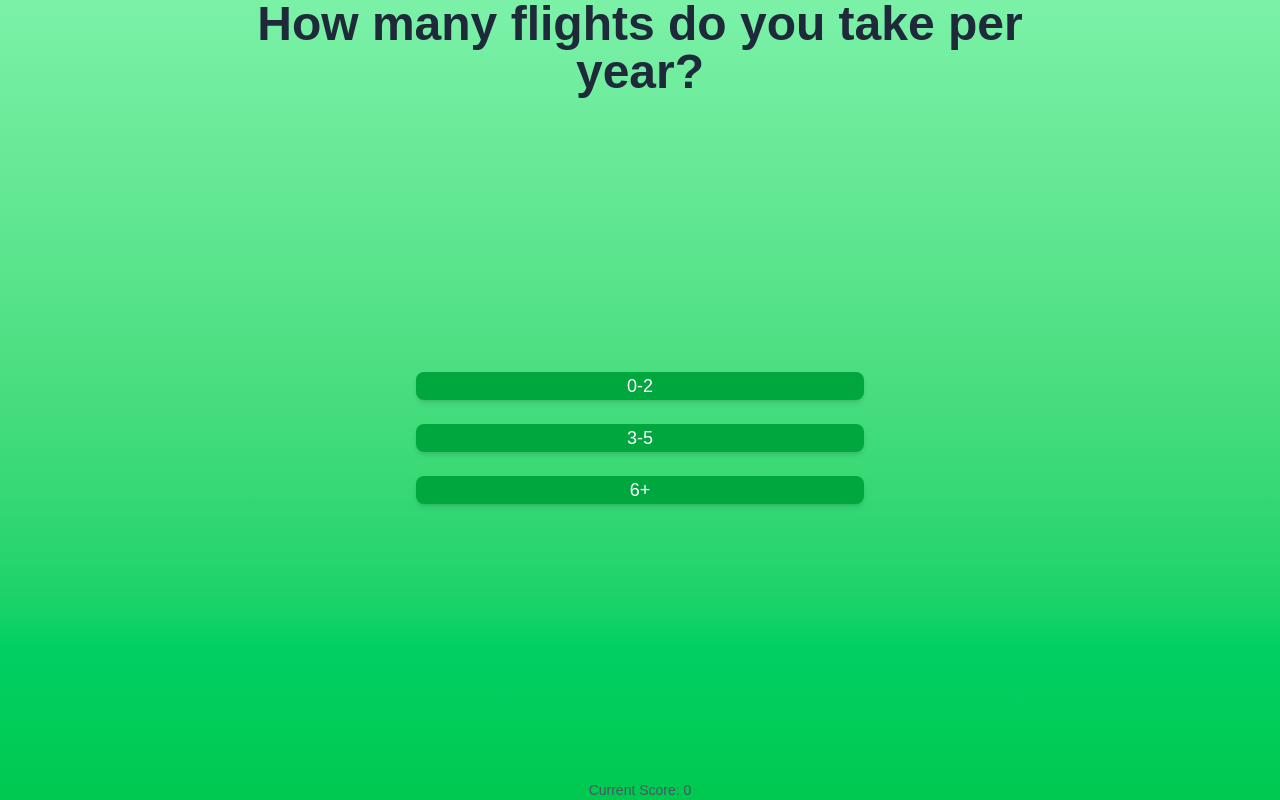
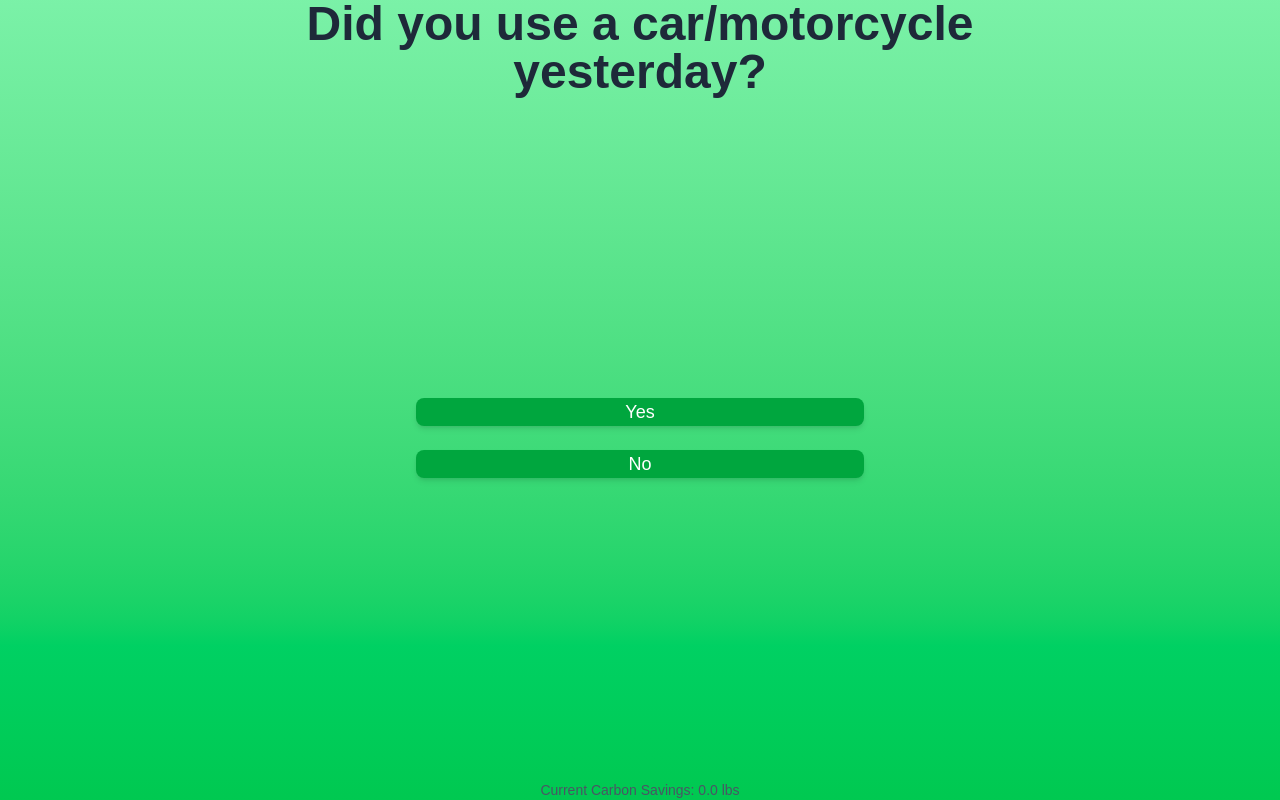
Before and after one commit to Dhruv-0-Arora/WAForge, a React (Vite) app: page /evaluation in a window 1280 px wide. Built offline with nearby package versions, Linux system fonts and the light colour scheme.

Commit message:
redone evaluation with questions complete

```diff
--- a/src/pages/Evaluation.jsx
+++ b/src/pages/Evaluation.jsx
@@ -1,55 +1,69 @@
 import { useState } from "react";
 
-const questionFlow = {
-  "How many flights do you take per year?": {
-    options: { "0-2": 1, "3-5": 3, "6+": 5 },
-    next: {
-      "0-2": "How many miles do you drive per week?",
-      "3-5": "Do you use carbon offsets for flights?",
-      "6+": "How often do you travel internationally?"
+export default function CarbonSurvey() {
+  const [currentQuestion, setCurrentQuestion] = useState("Did you use a car/motorcycle yesterday?");
+  const [answers, setAnswers] = useState({});
+  const [savings, setSavings] = useState(0.0); // Carbon savings as a double (float)
+  const [efficient, setEfficient] = useState(false);
+  const [limit, setLimit] = useState(false);
+  const [carpool, setCarpool] = useState(false);
+
+  const getNextStepAndSavings = (question, answer) => {
+    switch (question) {
+      case "Did you use a car/motorcycle yesterday?":
+        if (answer === "Yes") {
+          return { nextQuestion: "Did you use the most carbon efficient route?", newSavings: 0};
+        } else {
+          return { nextQuestion: "Did you use any public transportation?", newSavings: 0};
         }
-  },
-  "How many miles do you drive per week?": {
-    options: { "0-10": 1, "11-50": 3, "50+": 5 },
-    next: {
-      "0-10": "Do you use public transportation?",
-      "11-50": "What type of vehicle do you primarily use?",
-      "50+": "Do you carpool regularly?"
+
+      case "Did you use any public transportation?":
+        if (answer === "Yes") {
+          return { nextQuestion: null, newSavings: 14.6 };
+        } else {
+          return { nextQuestion: "Did you use an alternate electric form of transportation?", newSavings: 0.0 };
         }
-  },
-  "Do you use carbon offsets for flights?": {
-    options: { "Yes": 0, "No": 3 },
-    next: {
-      "Yes": "Do you actively try to reduce your carbon footprint?",
-      "No": "What is your household's primary energy source?"
-    }
-  },
-  "How often do you travel internationally?": {
-    options: { "Rarely": 1, "Sometimes": 3, "Frequently": 5 },
-    next: {
-      "Rarely": "How often do you eat meat?",
-      "Sometimes": "What is your household's primary energy source?",
-      "Frequently": "Do you actively try to reduce your carbon footprint?"
-    }
+
+      case "Did you use an alternate electric form of transportation?":
+        return { nextQuestion: null, newSavings: answer === "Yes" ? 27.0 : 30.0 };
+
+      case "Did you use the most carbon efficient route?":
+        setEfficient(answer === "Yes");
+        return { nextQuestion: "Did you drive at the speed limit to improve mileage?", newSavings: 0.0 };
+
+      case "Did you drive at the speed limit to improve mileage?":
+        setLimit(answer === "Yes");
+        return { nextQuestion: "Did you carpool?", newSavings: 0.0 };
+
+      case "Did you carpool?":
+        setCarpool(answer === "Yes");
+        return { nextQuestion: "Was the car/motorcycle electric?", newSavings: 0.0 };
+
+      case "Was the car/motorcycle electric?":
+        const additionalSavings = 23.4 + 0.2 * (
+          (efficient ? 2.9 : 0) + (limit ? 0.5 : 0) + (carpool ? 14.6 : 0)
+        );
+        const totalSavings = answer === "Yes" ? additionalSavings : (efficient ? 2.9 : 0) + (limit ? 0.5 : 0) + (carpool ? 14.6 : 0);
+        return { nextQuestion: null, newSavings: totalSavings };
+
+      default:
+        return { nextQuestion: null, newSavings: 0.0 };
     }
   };
-
-export default function CarbonSurvey() {
-  const [currentQuestion, setCurrentQuestion] = useState(Object.keys(questionFlow)[0]);
-  const [answers, setAnswers] = useState({});
-  const [totalScore, setTotalScore] = useState(0);
 
   const handleAnswer = (answer) => {
     const newAnswers = { ...answers, [currentQuestion]: answer };
     setAnswers(newAnswers);
 
-    setTotalScore(totalScore + questionFlow[currentQuestion]?.options[answer]);
+    const { nextQuestion, newSavings } = getNextStepAndSavings(currentQuestion, answer);
 
-    const nextQuestion = questionFlow[currentQuestion]?.next[answer];
+    setSavings(newSavings);
+
     if (nextQuestion) {
       setCurrentQuestion(nextQuestion);
     } else {
-      alert(`Survey completed! Your total carbon score is: ${totalScore}`);
+      // Survey is finished, display carbon savings rounded to one decimal place
+      alert(`Survey completed! You saved ${newSavings.toFixed(1)} lbs of carbon!`);
     }
   };
 
@@ -60,19 +74,129 @@ export default function CarbonSurvey() {
       </h2>
       <div className="flex flex-col items-center justify-center flex-grow w-full max-w-xl">
         <div className="grid grid-cols-1 gap-6 w-full max-w-md mt-8">
-          {Object.keys(questionFlow[currentQuestion]?.options || {}).map((option) => (
+          {currentQuestion === "Did you use a car/motorcycle yesterday?" && (
+            <>
               <button
-              key={option}
                 className="bg-green-600 text-white py-4 px-6 text-lg rounded-lg hover:bg-green-700 transition duration-300 shadow-md"
-              onClick={() => handleAnswer(option)}
+                onClick={() => handleAnswer("Yes")}
               >
-              {option}
+                Yes
               </button>
-          ))}
+              <button
+                className="bg-green-600 text-white py-4 px-6 text-lg rounded-lg hover:bg-green-700 transition duration-300 shadow-md"
+                onClick={() => handleAnswer("No")}
+              >
+                No
+              </button>
+            </>
+          )}
+
+          {currentQuestion === "Did you use any public transportation?" && (
+            <>
+              <button
+                className="bg-green-600 text-white py-4 px-6 text-lg rounded-lg hover:bg-green-700 transition duration-300 shadow-md"
+                onClick={() => handleAnswer("Yes")}
+              >
+                Yes
+              </button>
+              <button
+                className="bg-green-600 text-white py-4 px-6 text-lg rounded-lg hover:bg-green-700 transition duration-300 shadow-md"
+                onClick={() => handleAnswer("No")}
+              >
+                No
+              </button>
+            </>
+          )}
+
+          {currentQuestion === "Did you use an alternate electric form of transportation?" && (
+            <>
+              <button
+                className="bg-green-600 text-white py-4 px-6 text-lg rounded-lg hover:bg-green-700 transition duration-300 shadow-md"
+                onClick={() => handleAnswer("Yes")}
+              >
+                Yes
+              </button>
+              <button
+                className="bg-green-600 text-white py-4 px-6 text-lg rounded-lg hover:bg-green-700 transition duration-300 shadow-md"
+                onClick={() => handleAnswer("No")}
+              >
+                No
+              </button>
+            </>
+          )}
+
+          {currentQuestion === "Did you use the most carbon efficient route?" && (
+            <>
+              <button
+                className="bg-green-600 text-white py-4 px-6 text-lg rounded-lg hover:bg-green-700 transition duration-300 shadow-md"
+                onClick={() => handleAnswer("Yes")}
+              >
+                Yes
+              </button>
+              <button
+                className="bg-green-600 text-white py-4 px-6 text-lg rounded-lg hover:bg-green-700 transition duration-300 shadow-md"
+                onClick={() => handleAnswer("No")}
+              >
+                No
+              </button>
+            </>
+          )}
+
+          {currentQuestion === "Did you drive at the speed limit to improve mileage?" && (
+            <>
+              <button
+                className="bg-green-600 text-white py-4 px-6 text-lg rounded-lg hover:bg-green-700 transition duration-300 shadow-md"
+                onClick={() => handleAnswer("Yes")}
+              >
+                Yes
+              </button>
+              <button
+                className="bg-green-600 text-white py-4 px-6 text-lg rounded-lg hover:bg-green-700 transition duration-300 shadow-md"
+                onClick={() => handleAnswer("No")}
+              >
+                No
+              </button>
+            </>
+          )}
+
+          {currentQuestion === "Did you carpool?" && (
+            <>
+              <button
+                className="bg-green-600 text-white py-4 px-6 text-lg rounded-lg hover:bg-green-700 transition duration-300 shadow-md"
+                onClick={() => handleAnswer("Yes")}
+              >
+                Yes
+              </button>
+              <button
+                className="bg-green-600 text-white py-4 px-6 text-lg rounded-lg hover:bg-green-700 transition duration-300 shadow-md"
+                onClick={() => handleAnswer("No")}
+              >
+                No
+              </button>
+            </>
+          )}
+
+          {currentQuestion === "Was the car/motorcycle electric?" && (
+            <>
+              <button
+                className="bg-green-600 text-white py-4 px-6 text-lg rounded-lg hover:bg-green-700 transition duration-300 shadow-md"
+                onClick={() => handleAnswer("Yes")}
+              >
+                Yes
+              </button>
+              <button
+                className="bg-green-600 text-white py-4 px-6 text-lg rounded-lg hover:bg-green-700 transition duration-300 shadow-md"
+                onClick={() => handleAnswer("No")}
+              >
+                No
+              </button>
+            </>
+          )}
         </div>
       </div>
+      {/* Display the carbon savings rounded to 1 decimal place */}
       <div className="mb-8 text-gray-600 text-sm">
-        Current Score: {totalScore}
+        Current Carbon Savings: {savings.toFixed(1)} lbs
       </div>
     </div>
   );
```
Lines whose indentation alone changed are shown as unchanged.
